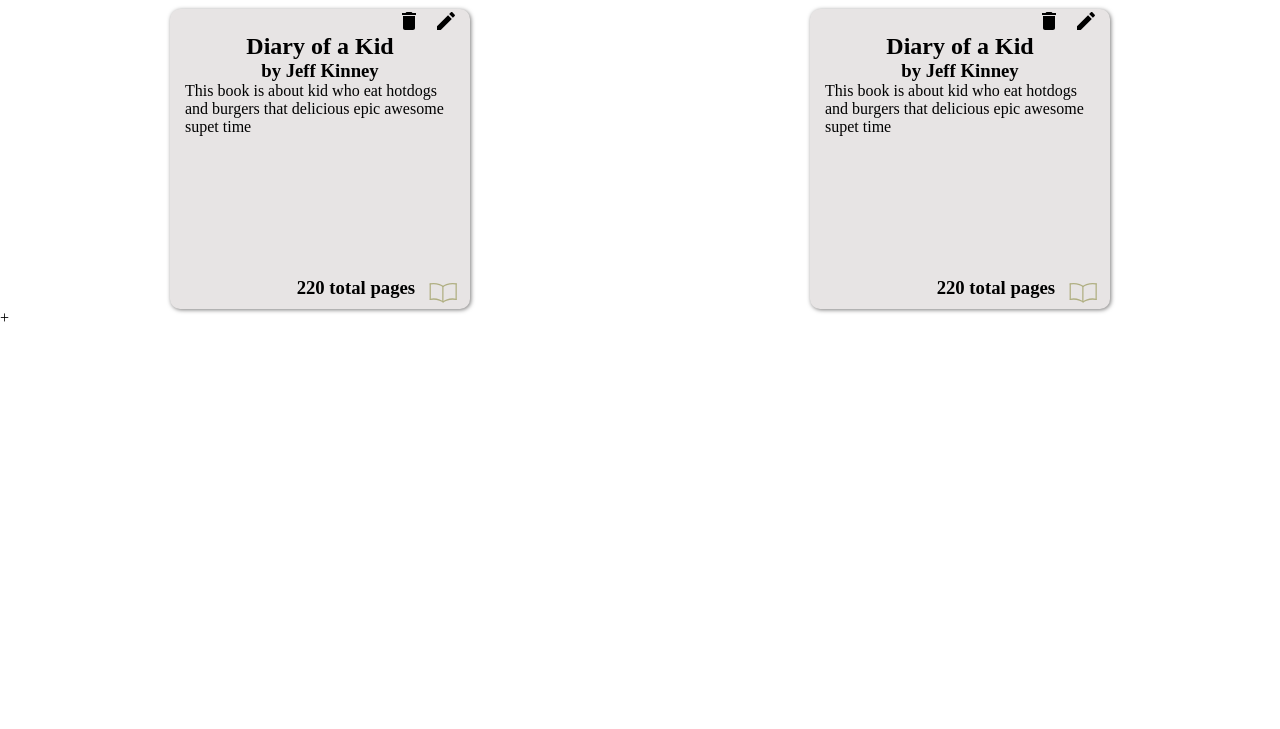
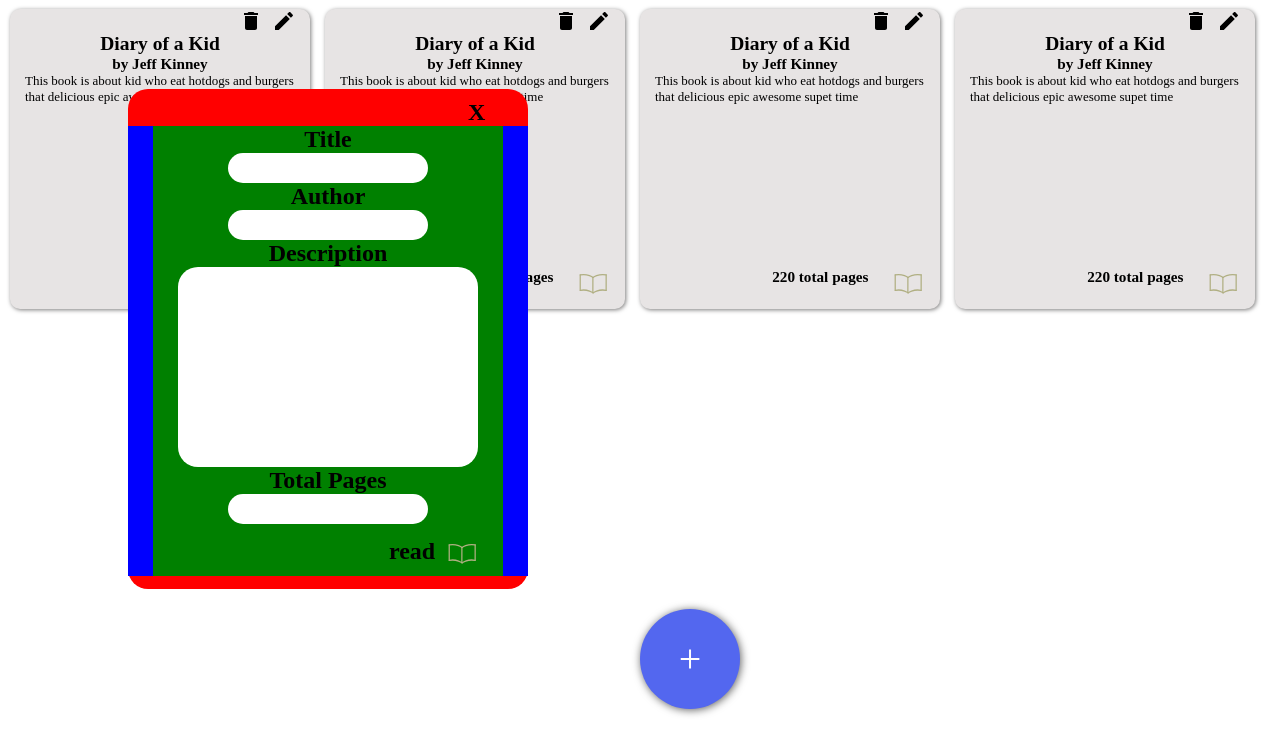
Before and after one commit to bgrotegut21/library, a plain HTML site: page index.html in a window 1280 px wide. Shown: the part 71-800 px from the top of the page. Drawn offline with Linux system fonts and the light colour scheme; a web font is replaced by a local one.

Commit message:
workin on designs for library

```diff
--- a/index.html
+++ b/index.html
@@ -5,7 +5,12 @@
     <meta http-equiv="X-UA-Compatible" content="IE=edge">
     <meta name="viewport" content="width=device-width, initial-scale=1.0">
     <title>Library</title>
+    <style>
+        @import url('https://fonts.googleapis.com/css2?family=Kaisei+HarunoUmi&family=Kaushan+Script&display=swap');
+        </style>
+
     <link rel="stylesheet" href="styles.css">
+
 </head>
 <body>
     <div class = "header">
@@ -55,25 +60,106 @@
                 </div>
             </div>
         </div>
+
+        <div class = "dummyBookShelf">
+            <div class = "toolHolder">
+                <div class = "bookTools">
+                    <img class = "deleteBook" src="images/delete.svg" alt="delete image">
+                    <img class = "editBook" src="images/edit.svg" alt="edit image">
                 </div>
+            </div>
+            <div class = "textHolder">
+                <h2 class = "bookTitle">Diary of a Kid</h2>
+                <h3 class = "author">by Jeff Kinney</h3>
+                <p class = "bookDescription">This book is about kid who eat hotdogs and burgers that delicious epic awesome supet time</p>
+            </div>
+            <div class = "bookStatsHolder">
+                <div class = "bookStats">
+                    <h3 class = "totalPages">220 total pages</h3>
+                    <img class = "hasRead" src="images/redFalse.svg" alt="book has been read" width = "30" height = "30">
+                </div>
+            </div>
+        </div>
+
+        <div class = "dummyBookShelf">
+            <div class = "toolHolder">
+                <div class = "bookTools">
+                    <img class = "deleteBook" src="images/delete.svg" alt="delete image">
+                    <img class = "editBook" src="images/edit.svg" alt="edit image">
+                </div>
+            </div>
+            <div class = "textHolder">
+                <h2 class = "bookTitle">Diary of a Kid</h2>
+                <h3 class = "author">by Jeff Kinney</h3>
+                <p class = "bookDescription">This book is about kid who eat hotdogs and burgers that delicious epic awesome supet time</p>
+            </div>
+            <div class = "bookStatsHolder">
+                <div class = "bookStats">
+                    <h3 class = "totalPages">220 total pages</h3>
+                    <img class = "hasRead" src="images/redFalse.svg" alt="book has been read" width = "30" height = "30">
+                </div>
+            </div>
+        </div>
+
+    </div>
+
+
+
+
+
+
+
+    </div>
+
     <div class = "addShelf">
-        <h2>X</h2>
+        <h2 class = "exit">X</h2>
+        <div class = "shelfInfo">
+            <div class = "shelfElements">
                 <h2 class = "title">Title</h2>
+
+                <div class = "titleTextHolder">
                     <input class = "titleText" type="text">
-        <h2 class = "author"></h2>
+                </div>
+
+                <h2 class = "author">Author</h2>
+
+                <div class = "authorTextHolder">
                     <input class = "authorText" type="text">
+
+                </div>
+
+
                 <h2 class = "description">Description</h2>
-        <textarea class = "discriptionText" cols="30" rows="10"></textarea>
+
+                <div class = "descriptionTextHolder">
+                    <textarea class = "descriptionText" cols="30" rows="11"></textarea>
+
+                </div>
+
                 <h2 class = "totalPages"> Total Pages</h2>
+                <div class = "textPageHolder">
+                    <input class = "pagesText" type="text">
+
+                </div>
+
+
+                <div class = "readStats">
+                    <h2>read</h2>
+                    <img src="images/redFalse.svg" alt="user toggles read and false button" width ="30" height = "30">
+                </div>
                 <div class = "readBook">
-            <h2>read</h2>
-            <img src="images/redFalse.svg" alt="user toggles read and false button">
+
+            </div>
+
+
         </div>
 
        </div>
 
 
     <div class = "addBook">+</div>
+
+
 </body>
 
 </html>
--- a/styles.css
+++ b/styles.css
@@ -12,14 +12,19 @@
     justify-content: center;
     box-shadow: 1px 1px 4px rgb(175, 175, 175);
     margin-bottom: 20px;
+    font-family: cursive;
+
 
 }
 
+.libraryTitle {
+    margin-left: 6px;
+}
 .bookShelf {
 
     display: flex;
-    flex-direction: wrap;
-    justify-content:space-around;
+    flex-wrap: wrap;
+    justify-content:center;
 
 }
 
@@ -38,6 +43,11 @@
     display:flex;
     flex-direction:column;
     box-shadow: 1px 1px 4px rgb(125, 124, 124);
+    margin-right:15px;
+    margin-bottom: 20px;
+    font-size: small;
+    font-family: 'Kaisei HarunoUmi', serif;
+
 
 }
 
@@ -51,7 +61,7 @@
     width:75px;
 
     display:flex;
-    justify-content: space-around;
+    justify-content: space-evenly;
 }
 
 .bookDescription {
@@ -60,6 +70,7 @@
     height:200px;
 
 }
+
 
 
 .bookStatsHolder {
@@ -85,6 +96,105 @@
     flex-wrap: wrap;
 }
 
+
+
+.addBook {
+    background:rgb(83, 103, 239);
+    color:white;
+    width:100px;
+    height:100px;
+    position:fixed;
+    top:85%;
+    left:76%;
+    border-radius:50%;
+    line-height:100px;
+    text-align: center;
+    font-size:40px;
+    box-shadow: 1px 1px 8px rgb(96, 96, 96);
+}
+
+
+
+
 .addShelf {
-    display: none;
+    background:red;
+    width:400px;
+    height:500px;
+    position:fixed;
+    top:20%;
+    border-radius: 20px;
+    left: 10%;
+
 }
+
+.exit {
+    position:relative;
+    left:85%;
+    margin-top:10px;
+}
+
+
+.shelfInfo {
+    background:blue;
+
+    display:flex;
+    flex-direction: column;
+    align-items: center;
+}
+
+.shelfElements {
+    display:flex;
+    flex-direction: column;
+    align-items: center;
+    width:350px;
+    height: 450px;
+    background:green;
+}
+
+.titleTextHolder, .authorTextHolder, .textPageHolder {
+    background:white;
+    height:30px;
+    width:200px;
+    border-radius: 20px;
+}
+
+.descriptionTextHolder {
+    background:white;
+    width:300px;
+    height:200px;
+    border-radius:20px;
+}
+
+.descriptionText {
+    position:relative;
+    resize:none;
+    top:5%;
+    left:6%;
+
+}
+
+.titleText, .authorText, .pagesText {
+    position:relative;
+    top:20%;
+    left:10%;
+    width:160px;
+}
+
+.readStats {
+
+    width:100px;
+    display:flex;
+    justify-content:space-around;
+    position:relative;
+    top:3%;
+    left:30%;
+}
+
+
+@media only screen and (min-width: 1100px) {
+    .addBook {
+        position:fixed;
+        left:50%;
+
+    }
+  }
```
Lines whose indentation alone changed are shown as unchanged.
